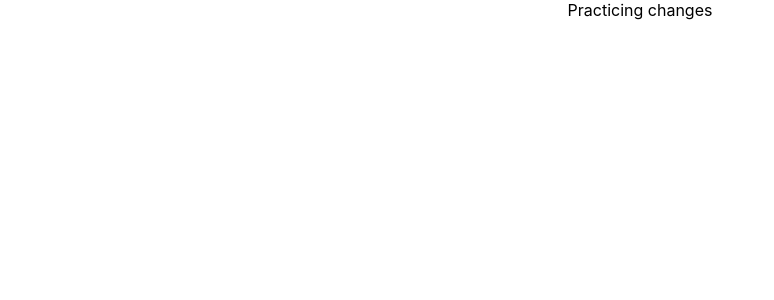
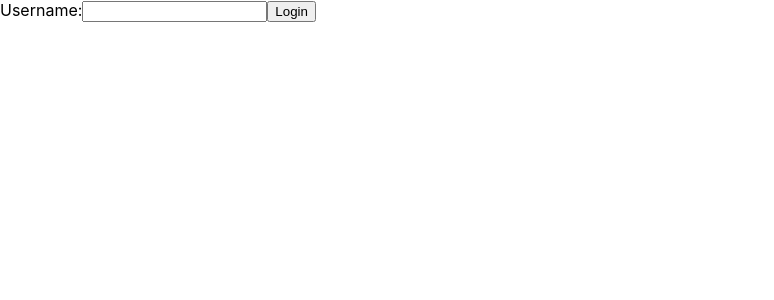
Before and after one commit to gerryguardiola/mynearbyplaces, a React (Create React App) app: page /login in a window 1280 px wide. Shown: the top 300 px of the page, without its empty margins (0-774 px from the left). Built offline with nearby package versions, Linux system fonts and the light colour scheme.

Commit message:
login changes

```diff
--- a/src/App.js
+++ b/src/App.js
@@ -1,11 +1,24 @@
-import logo from './logo.svg';
+import React from 'react';
+import {
+  BrowserRouter,
+  Switch,
+  Route
+} from "react-router-dom";
+import Home from './components/Home';
+import Login from './components/Login';
 import './App.css';
-
 function App() {
   return (
-    <div className="App">
-     Practicing changes
-    </div>
+    <BrowserRouter basename={process.env.PUBLIC_URL}>
+      <Switch>
+        <Route exact path='/' render={props => <Home {...props} />}>
+
+        </Route>
+        <Route path='/login' >
+          <Login />
+        </Route>
+      </Switch>
+    </BrowserRouter>
   );
 }
 
--- /dev/null
+++ b/src/components/Login.js
@@ -0,0 +1,53 @@
+import React from 'react';
+import { Redirect } from 'react-router-dom';
+
+class Login extends React.Component {
+    constructor(props) {
+        super(props);
+        this.state = {
+            username: '',
+            authenticated: false
+        };
+    }
+
+    onSubmit = (event) => {
+        if (this.state.username.trim().length > 0) {
+            this.setState({ authenticated: true });
+        }
+        event.preventDefault();
+    }
+
+    onInputChnage = (event) => {
+        const value = event.target.value;
+        const name = event.target.name;
+        this.setState({ [name]: value });
+    }
+
+    render() {
+        let from = { pathname: '/', state: { user: this.state.username } };
+
+        if (this.state.authenticated) {
+            return (
+                <Redirect to={from} />
+            );
+
+        }
+
+        return (
+            <div>
+                <form onSubmit={this.onSubmit}>
+                    <lable>Username:</lable>
+                    <input
+                        type="text"
+                        name="username"
+                        value={this.state.username}
+                        onChange={this.onInputChnage}
+                    ></input>
+                    <button type="submit">Login</button>
+                </form>
+            </div>
+        );
+    }
+}
+
+export default Login;
```
Also changed, not shown: src/components/Home.js (added).
